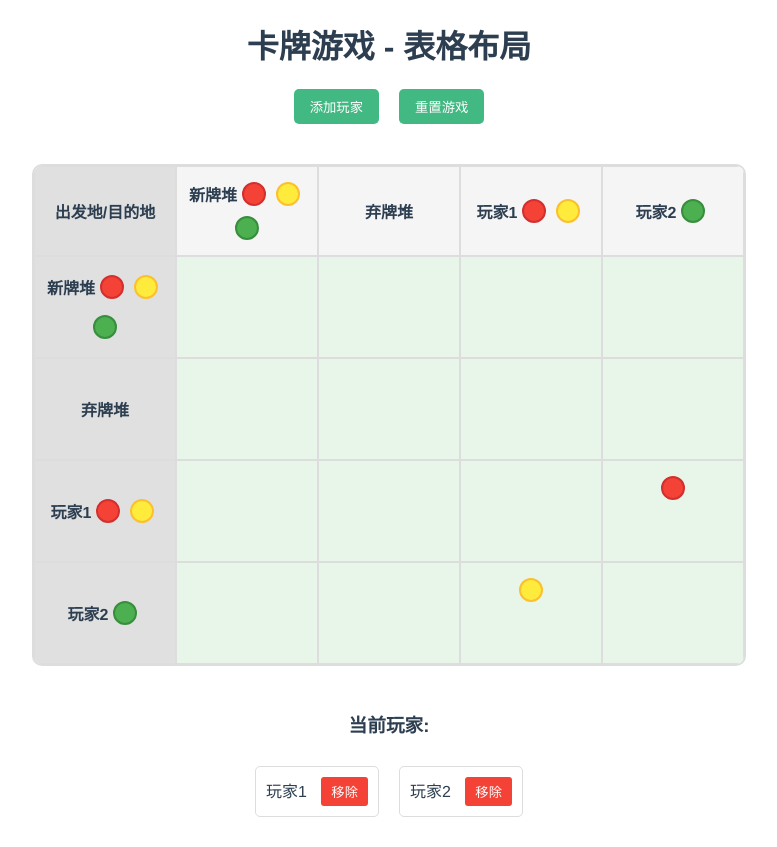
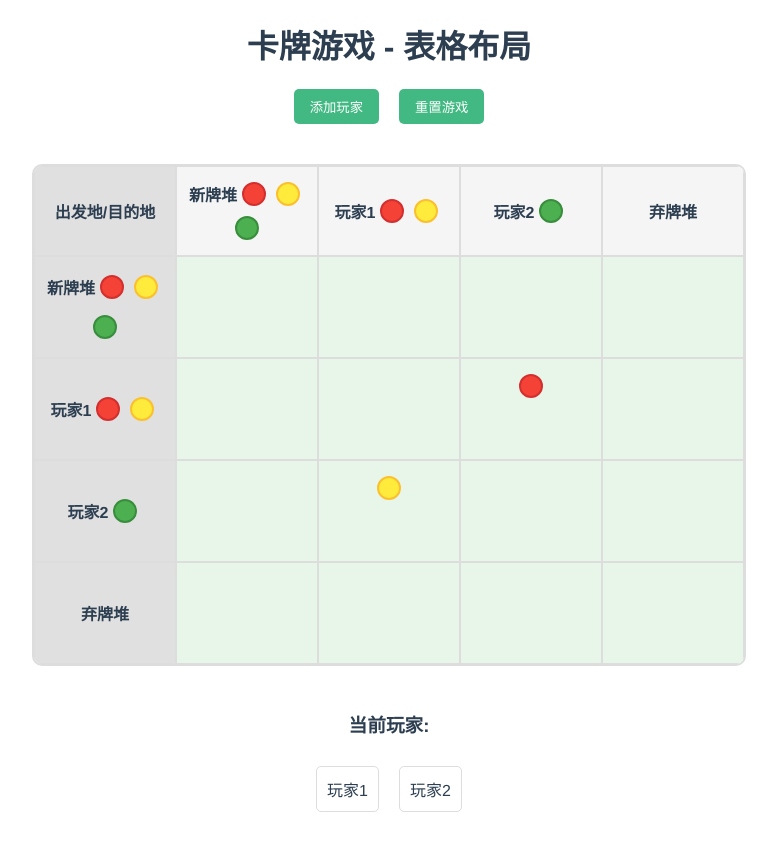
Before and after one commit to yuanoook/tiny, a Vue app: page / in a window 1280 px wide. Shown: the whole page, without its empty margins (251-1028 px from the left). Built offline with nearby package versions, Linux system fonts and the light colour scheme.

Commit message:
feat(界面): 重构区域布局为牌堆、玩家和弃牌堆三部分
将原有的统一区域布局拆分为新牌堆、玩家区域和弃牌堆三个独立部分
优化了区域排序逻辑，确保牌堆在最前、弃牌堆在最后
限制移除玩家按钮仅在玩家数大于2时显示

```diff
--- a/src/App.vue
+++ b/src/App.vue
@@ -15,9 +15,52 @@
         <div class="corner-cell">
           出发地/目的地
         </div>
+        <!-- 新牌堆列 -->
         <div
           class="col-header"
-          v-for="zone in allZones"
+          v-for="zone in [baseZones.find(z => z.id === 'deck')]"
+          :key="`col-${zone.id}`"
+          @dragover.prevent="handleDragOver"
+          @drop="handleDropToHeader(zone.id)"
+        >
+          {{ zone.name }}
+          <!-- 显示在列标题区域的卡牌 -->
+          <div
+            class="card-dot header-card"
+            v-for="card in getCardsInColumnHeader(zone.id)"
+            :key="`col-header-${card.id}`"
+            :class="[card.color, { 'dragging': isDragging(card) }]"
+            draggable="true"
+            @dragstart="handleDragStart(card, $event)"
+            @dragend="handleDragEnd"
+          >
+          </div>
+        </div>
+        <!-- 玩家区域列 -->
+        <div
+          class="col-header"
+          v-for="player in players"
+          :key="`col-${player.id}`"
+          @dragover.prevent="handleDragOver"
+          @drop="handleDropToHeader(player.id)"
+        >
+          {{ player.name }}
+          <!-- 显示在列标题区域的卡牌 -->
+          <div
+            class="card-dot header-card"
+            v-for="card in getCardsInColumnHeader(player.id)"
+            :key="`col-header-${card.id}`"
+            :class="[card.color, { 'dragging': isDragging(card) }]"
+            draggable="true"
+            @dragstart="handleDragStart(card, $event)"
+            @dragend="handleDragEnd"
+          >
+          </div>
+        </div>
+        <!-- 弃牌堆列 -->
+        <div
+          class="col-header"
+          v-for="zone in [baseZones.find(z => z.id === 'discard')]"
           :key="`col-${zone.id}`"
           @dragover.prevent="handleDragOver"
           @drop="handleDropToHeader(zone.id)"
@@ -37,18 +80,18 @@
         </div>
       </div>
 
-      <!-- 表格行 -->
-      <div class="table-row" v-for="rowZone in allZones" :key="`row-${rowZone.id}`">
+      <!-- 新牌堆行 -->
+      <div class="table-row" v-for="zone in [baseZones.find(z => z.id === 'deck')]" :key="`row-${zone.id}`">
         <div
           class="row-header"
           @dragover.prevent="handleDragOver"
-          @drop="handleDropToHeader(rowZone.id)"
+          @drop="handleDropToHeader(zone.id)"
         >
-          {{ rowZone.name }}
+          {{ zone.name }}
           <!-- 显示在行标题区域的卡牌 -->
           <div
             class="card-dot header-card"
-            v-for="card in getCardsInRowHeader(rowZone.id)"
+            v-for="card in getCardsInRowHeader(zone.id)"
             :key="`row-header-${card.id}`"
             :class="[card.color, { 'dragging': isDragging(card) }]"
             draggable="true"
@@ -57,18 +100,105 @@
           >
           </div>
         </div>
+        <!-- 新牌堆到各区域的单元格 -->
         <div
           class="table-cell"
-          v-for="colZone in allZones"
-          :key="`${rowZone.id}-${colZone.id}`"
-          :class="{ 'center-zone': isCenterZone(rowZone.id, colZone.id) }"
+          v-for="colZone in [baseZones.find(z => z.id === 'deck'), ...players, baseZones.find(z => z.id === 'discard')]"
+          :key="`${zone.id}-${colZone.id}`"
+          :class="{ 'center-zone': isCenterZone(zone.id, colZone.id) }"
           @dragover.prevent="handleDragOver"
-          @drop="handleDrop(rowZone.id, colZone.id)"
+          @drop="handleDrop(zone.id, colZone.id)"
         >
           <!-- 显示该区域的卡牌 -->
           <div
             class="card-dot"
-            v-for="card in getCardsInCell(rowZone.id, colZone.id)"
+            v-for="card in getCardsInCell(zone.id, colZone.id)"
+            :key="`${card.id}`"
+            :class="[card.color, { 'dragging': isDragging(card) }]"
+            draggable="true"
+            @dragstart="handleDragStart(card, $event)"
+            @dragend="handleDragEnd"
+          >
+          </div>
+        </div>
+      </div>
+
+      <!-- 玩家行 -->
+      <div class="table-row" v-for="player in players" :key="`row-${player.id}`">
+        <div
+          class="row-header"
+          @dragover.prevent="handleDragOver"
+          @drop="handleDropToHeader(player.id)"
+        >
+          {{ player.name }}
+          <!-- 显示在行标题区域的卡牌 -->
+          <div
+            class="card-dot header-card"
+            v-for="card in getCardsInRowHeader(player.id)"
+            :key="`row-header-${card.id}`"
+            :class="[card.color, { 'dragging': isDragging(card) }]"
+            draggable="true"
+            @dragstart="handleDragStart(card, $event)"
+            @dragend="handleDragEnd"
+          >
+          </div>
+        </div>
+        <!-- 玩家到各区域的单元格 -->
+        <div
+          class="table-cell"
+          v-for="colZone in [baseZones.find(z => z.id === 'deck'), ...players, baseZones.find(z => z.id === 'discard')]"
+          :key="`${player.id}-${colZone.id}`"
+          :class="{ 'center-zone': isCenterZone(player.id, colZone.id) }"
+          @dragover.prevent="handleDragOver"
+          @drop="handleDrop(player.id, colZone.id)"
+        >
+          <!-- 显示该区域的卡牌 -->
+          <div
+            class="card-dot"
+            v-for="card in getCardsInCell(player.id, colZone.id)"
+            :key="`${card.id}`"
+            :class="[card.color, { 'dragging': isDragging(card) }]"
+            draggable="true"
+            @dragstart="handleDragStart(card, $event)"
+            @dragend="handleDragEnd"
+          >
+          </div>
+        </div>
+      </div>
+
+      <!-- 弃牌堆行 -->
+      <div class="table-row" v-for="zone in [baseZones.find(z => z.id === 'discard')]" :key="`row-${zone.id}`">
+        <div
+          class="row-header"
+          @dragover.prevent="handleDragOver"
+          @drop="handleDropToHeader(zone.id)"
+        >
+          {{ zone.name }}
+          <!-- 显示在行标题区域的卡牌 -->
+          <div
+            class="card-dot header-card"
+            v-for="card in getCardsInRowHeader(zone.id)"
+            :key="`row-header-${card.id}`"
+            :class="[card.color, { 'dragging': isDragging(card) }]"
+            draggable="true"
+            @dragstart="handleDragStart(card, $event)"
+            @dragend="handleDragEnd"
+          >
+          </div>
+        </div>
+        <!-- 弃牌堆到各区域的单元格 -->
+        <div
+          class="table-cell"
+          v-for="colZone in [baseZones.find(z => z.id === 'deck'), ...players, baseZones.find(z => z.id === 'discard')]"
+          :key="`${zone.id}-${colZone.id}`"
+          :class="{ 'center-zone': isCenterZone(zone.id, colZone.id) }"
+          @dragover.prevent="handleDragOver"
+          @drop="handleDrop(zone.id, colZone.id)"
+        >
+          <!-- 显示该区域的卡牌 -->
+          <div
+            class="card-dot"
+            v-for="card in getCardsInCell(zone.id, colZone.id)"
             :key="`${card.id}`"
             :class="[card.color, { 'dragging': isDragging(card) }]"
             draggable="true"
@@ -94,7 +224,7 @@
       <h3>当前玩家:</h3>
       <div class="player" v-for="player in players" :key="player.id">
         {{ player.name }}
-        <button @click="removePlayer(player.id)">移除</button>
+        <button v-if="players.length > 2" @click="removePlayer(player.id)">移除</button>
       </div>
     </div>
   </div>
@@ -155,12 +285,21 @@ export default {
       };
     },
 
-    // 所有区域（基础区域+玩家区域）
+    // 所有区域（新牌堆 + 玩家区域 + 弃牌堆）
     allZones() {
+      // 先获取新牌堆
+      const deckZone = this.baseZones.find(zone => zone.id === 'deck');
+      // 获取弃牌堆
+      const discardZone = this.baseZones.find(zone => zone.id === 'discard');
+      // 获取玩家区域
+      const playerZones = this.players.map(player => ({ id: player.id, name: player.name }));
+
+      // 返回排序后的区域：新牌堆 + 玩家区域 + 弃牌堆
       return [
-        ...this.baseZones,
-        ...this.players.map(player => ({ id: player.id, name: player.name }))
-      ];
+        deckZone,
+        ...playerZones,
+        discardZone
+      ].filter(zone => zone !== undefined);
     }
   },
   methods: {
```
